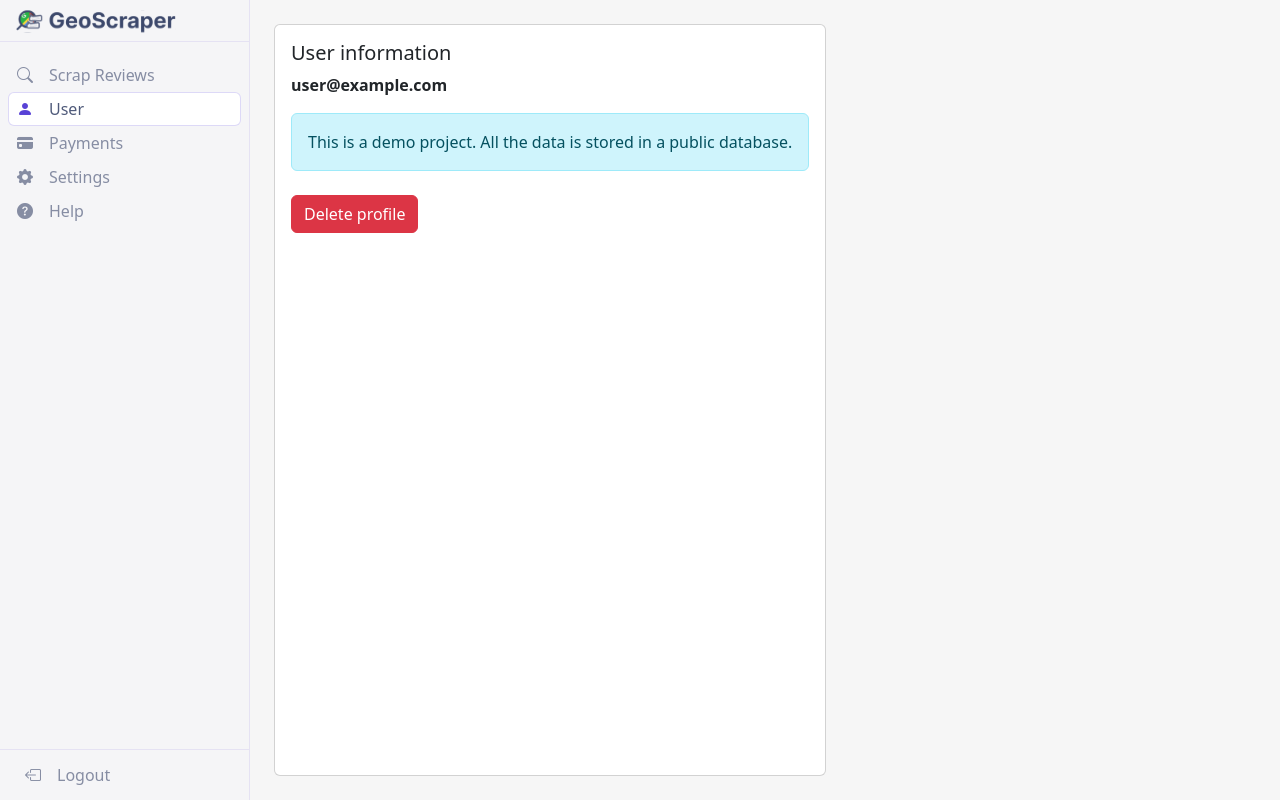
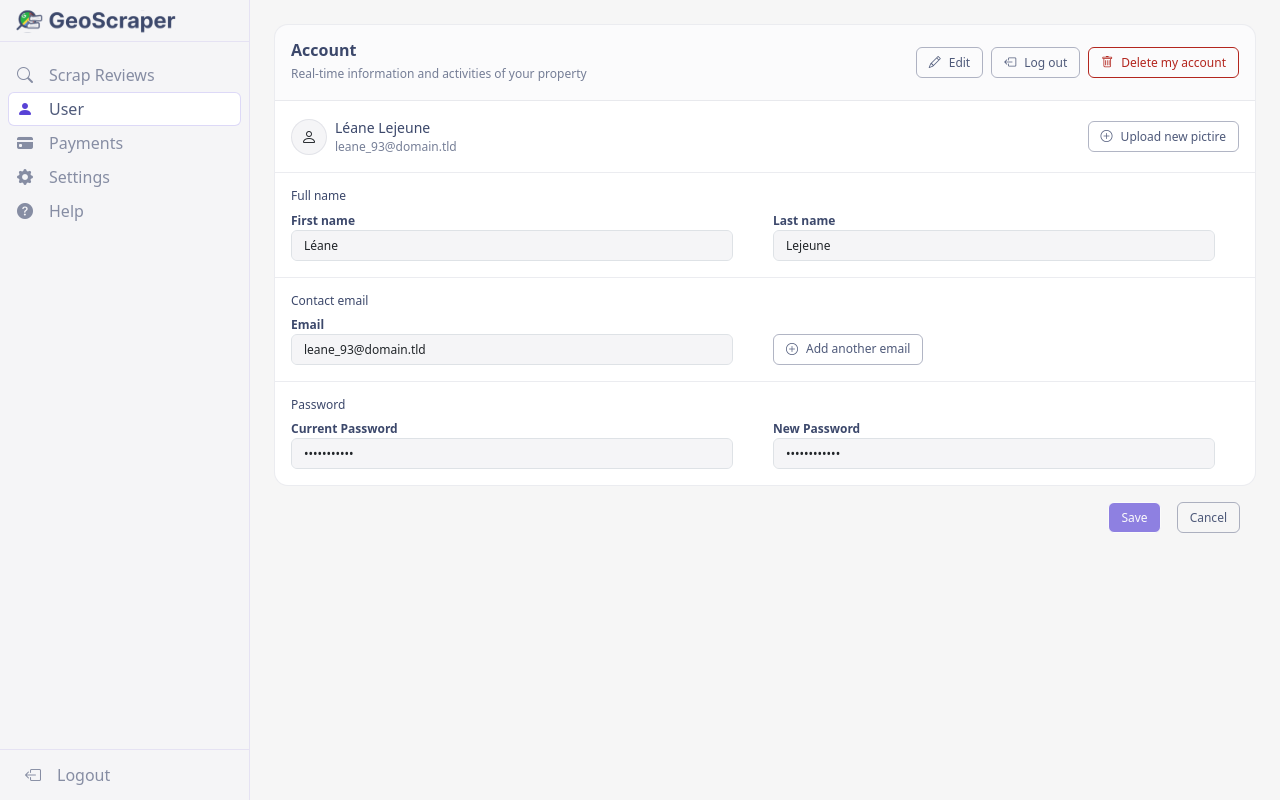
Before and after one commit to shakhrillo/m_main, a React (Vite) app in the folder SELENIUM_NODEJS/client/: page /user in a window 1280 px wide. Built offline with nearby package versions, Linux system fonts and the light colour scheme; no server answers; sample sign-in values are in the browser's storage.

Commit message:
User page changes

```diff
--- a/SELENIUM_NODEJS/client/src/index.scss
+++ b/SELENIUM_NODEJS/client/src/index.scss
@@ -713,9 +713,18 @@
   height: 31px;
   font-size: 12px;
 
+  &-label {
+    font-size: 12px;
+    font-weight: 600;
+    color: var(--primary);
+  }
+
   &::placeholder {
     font-size: 12px;
     color: var(--primary-50);
+  }
+  &:disabled {
+    background-color: var(--primary-5);
   }
 }
 
@@ -768,10 +777,16 @@
   border-color: var(--indigo);
   white-space: nowrap;
   gap: 0.5rem;
+  color: #fff;
 
   &:hover {
     background-color: var(--indigo);
     opacity: 0.9;
+  }
+
+  &:disabled {
+    background-color: var(--indigo);
+    color: #fff;
   }
 }
 
@@ -785,6 +800,24 @@
 
   &:focus {
     outline: none;
+  }
+}
+
+.geo-btn-danger-outline {
+  display: flex;
+  justify-content: center;
+  align-items: center;
+  height: 31px;
+  gap: 0.5rem;
+  font-size: 12px;
+  color: var(--danger);
+  white-space: nowrap;
+  border: 1px solid var(--danger);
+
+  &:hover {
+    border: 1px solid var(--danger);
+    color: var(--danger);
+    opacity: 0.9;
   }
 }
 
@@ -859,7 +892,6 @@
 }
 
 .single-review {
-  border: 1px solid var(--primary-10);
   border: 1px solid var(--primary-10);
   border-radius: 14px;
   background-color: #fff;
@@ -950,3 +982,127 @@
     }
   }
 }
+.user {
+  width: 100%;
+  &__wrapper {
+    border: 1px solid var(--primary-10);
+    border-radius: 14px;
+    background-color: #fff;
+    display: flex;
+    flex-direction: column;
+    width: 100%;
+    height: fit-content;
+    overflow: hidden;
+    align-items: start;
+  }
+
+  &__header {
+    display: flex;
+    gap: 0.5rem;
+    padding: 1rem;
+    background-color: var(--primary-2);
+    align-items: center;
+    border-bottom: 1px solid var(--primary-10);
+    width: 100%;
+    justify-content: space-between;
+
+    &__text {
+      &__title {
+        color: var(--primary);
+        font-size: 16px;
+        font-weight: 600;
+        margin: 0;
+      }
+      &__subtitle {
+        color: var(--primary-70);
+        font-size: 12px;
+      }
+    }
+    &__btns {
+      display: flex;
+      gap: 0.5rem;
+    }
+  }
+
+  &__body {
+    display: flex;
+    gap: 0.5rem;
+    padding: 1rem;
+    align-items: center;
+    border-bottom: 1px solid var(--primary-10);
+    width: 100%;
+
+    &__header {
+      display: flex;
+      gap: 0.5rem;
+      align-items: center;
+      justify-content: space-between;
+      width: 100%;
+
+      &__user {
+        display: flex;
+        gap: 0.5rem;
+        align-items: center;
+
+        &__avatar {
+          width: 36px;
+          height: 36px;
+          border-radius: 50%;
+          border: 1px solid var(--primary-10);
+          display: flex;
+          justify-content: center;
+          align-items: center;
+          background-color: var(--primary-5);
+        }
+        &__info {
+          display: flex;
+          flex-direction: column;
+          &__name {
+            color: var(--primary);
+            font-size: 14px;
+            font-weight: 500;
+          }
+          &__email {
+            color: var(--primary-70);
+            font-size: 12px;
+          }
+        }
+      }
+    }
+    &__form {
+      padding: 1rem;
+      width: 100%;
+      border-bottom: 1px solid var(--primary-10);
+      &:last-child {
+        border-bottom: 0px;
+      }
+
+      &__title {
+        color: var(--primary);
+        font-size: 12px;
+      }
+
+      &__item {
+        display: flex;
+        gap: 1rem;
+        width: 100%;
+
+        &__wrapper {
+          display: flex;
+          flex-direction: column;
+          align-items: start;
+          justify-content: end;
+          width: 100%;
+        }
+      }
+    }
+  }
+
+  &__save {
+    width: 100%;
+    display: flex;
+    justify-content: end;
+    gap: 1rem;
+    padding: 1rem;
+  }
+}
--- a/SELENIUM_NODEJS/client/src/pages/User.tsx
+++ b/SELENIUM_NODEJS/client/src/pages/User.tsx
@@ -1,32 +1,201 @@
-import React from "react"
+import React, { useState } from "react"
 import { useFirebase } from "../contexts/FirebaseProvider"
 
 const User: React.FC = () => {
   const { user } = useFirebase()
 
+  const [firstName, setFirstName] = useState("Léane")
+  const [lastName, setLastName] = useState("Lejeune")
+  const [email, setEmail] = useState("leane_93@domain.tld")
+  const [password, setPassword] = useState("password123")
+  const [newPassword, setNewPassword] = useState("password1234")
+
+  const [canEdit, setCanEdit] = useState(false)
+
   return (
-    <div className="card">
-      <div className="card-body">
+    <div className="user">
+      <div className="user__wrapper">
+        <div className="user__header">
+          <div className="user__header__text">
+            <h5 className="user__header__text__title">Account</h5>
+            <span className="user__header__text__subtitle">
+              Real-time information and activities of your property
+            </span>
+          </div>
+          <div className="user__header__btns">
+            <button
+              onClick={() => setCanEdit(prev => !prev)}
+              className="btn geo-btn-transparent geo-btn-outline"
+            >
+              {canEdit ? (
+                <>
+                  <i className="bi bi-x-lg"></i>
+                  Cancel
+                </>
+              ) : (
+                <>
+                  <i className="bi bi-pencil"></i>
+                  Edit
+                </>
+              )}
+            </button>
+            <button className="btn geo-btn-transparent geo-btn-outline">
+              <i className="bi bi-box-arrow-left"></i>
+              Log out
+            </button>
+            <button className="btn geo-btn-danger-outline">
+              <i className="bi bi-trash"></i>
+              Delete my account
+            </button>
+          </div>
+        </div>
+        <div className="user__body">
+          <div className="user__body__header">
+            <div className="user__body__header__user">
+              <div className="user__body__header__user__avatar">
+                <i className="bi bi-person"></i>
+              </div>
+              <div className="user__body__header__user__info">
+                <span className="user__body__header__user__info__name">
+                  Léane Lejeune
+                </span>
+                <span className="user__body__header__user__info__email">
+                  leane_93@domain.tld
+                </span>
+              </div>
+            </div>
+            <button className="btn geo-btn-outline geo-btn-transparent">
+              <i className="bi bi-plus-circle"></i>
+              Upload new pictire
+            </button>
+          </div>
+          {/* <img src="" alt="" /> */}
+        </div>
+        <div className="user__body__form">
+          <h6 className="user__body__form__title">Full name</h6>
+          <div className="user__body__form__item row">
+            <div className="user__body__form__item__wrapper col">
+              <label className="geo-input-label" htmlFor={"firstName"}>
+                First name
+              </label>
+              <input
+                name={"firstName"}
+                value={firstName}
+                onChange={e => setFirstName(e.target.value)}
+                disabled={!canEdit}
+                placeholder={"First name"}
+                type="text"
+                className="geo-dashboard__input geo-input form-control"
+                id={"firstName"}
+              />
+            </div>
+            <div className="user__body__form__item__wrapper col">
+              <label className="geo-input-label" htmlFor={"lastName"}>
+                Last name
+              </label>
+              <input
+                name={"lastName"}
+                value={lastName}
+                onChange={e => setLastName(e.target.value)}
+                placeholder={"Last name"}
+                disabled={!canEdit}
+                type="text"
+                className="geo-dashboard__input geo-input form-control"
+                id={"lastName"}
+              />
+            </div>
+          </div>
+        </div>
+        <div className="user__body__form">
+          <h6 className="user__body__form__title">Contact email</h6>
+          <div className="user__body__form__item row">
+            <div className="user__body__form__item__wrapper col">
+              <label className="geo-input-label" htmlFor={"email"}>
+                Email
+              </label>
+              <input
+                name={"email"}
+                value={email}
+                onChange={e => setEmail(e.target.value)}
+                placeholder={"Email"}
+                disabled={true}
+                type="text"
+                className="geo-dashboard__input geo-input form-control"
+                id={"email"}
+              />
+            </div>
+            <div className="user__body__form__item__wrapper col">
+              <button className="btn geo-btn-outline geo-btn-transparent">
+                <i className="bi bi-plus-circle"></i>
+                Add another email
+              </button>
+            </div>
+          </div>
+        </div>
+        <div className="user__body__form">
+          <h6 className="user__body__form__title">Password</h6>
+          <div className="user__body__form__item row">
+            <div className="user__body__form__item__wrapper col">
+              <label className="geo-input-label" htmlFor={"currentPassword"}>
+                Current Password
+              </label>
+              <input
+                name={"currentPassword"}
+                value={password}
+                onChange={e => setPassword(e.target.value)}
+                placeholder={"Email"}
+                disabled={!canEdit}
+                type="password"
+                className="geo-dashboard__input geo-input form-control"
+                id={"currentPassword"}
+              />
+            </div>
+            <div className="user__body__form__item__wrapper col">
+              <label className="geo-input-label" htmlFor={"newPassword"}>
+                New Password
+              </label>
+              <input
+                name={"newPassword"}
+                value={newPassword}
+                onChange={e => setNewPassword(e.target.value)}
+                placeholder={"New Password"}
+                disabled={!canEdit}
+                type="password"
+                className="geo-dashboard__input geo-input form-control"
+                id={"newPassword"}
+              />
+            </div>
+          </div>
+        </div>
+      </div>
+      <div className="user__save">
+        <button disabled={!canEdit} className="btn geo-btn-primary">
+          Save
+        </button>
+        <button className="btn geo-btn-transparent geo-btn-outline">
+          Cancel
+        </button>
+      </div>
+      {/* <div className="card-body">
         <h5 className="card-title">User information</h5>
         <p>
-          <strong>
-            {user?.email}
-          </strong>
+          <strong>{user?.email}</strong>
         </p>
         <div className="alert alert-info" role="alert">
           This is a demo project. All the data is stored in a public database.
         </div>
-        {
-          !user?.emailVerified ?
+        {!user?.emailVerified ? (
           <div className="alert alert-warning" role="alert">
             Email is not verified. Please verify your email address.
-          </div> : null
-        }
+          </div>
+        ) : null}
         <div className="mt-4">
           <button
             className="btn btn-danger"
             onClick={() => {
-              if (window.confirm("Are you sure you want to delete your account?")) {
+              if (
+                window.confirm("Are you sure you want to delete your account?")
+              ) {
                 user?.delete()
               }
             }}
@@ -34,7 +203,7 @@ const User: React.FC = () => {
             Delete profile
           </button>
         </div>
-      </div>
+      </div> */}
     </div>
   )
 }
```
